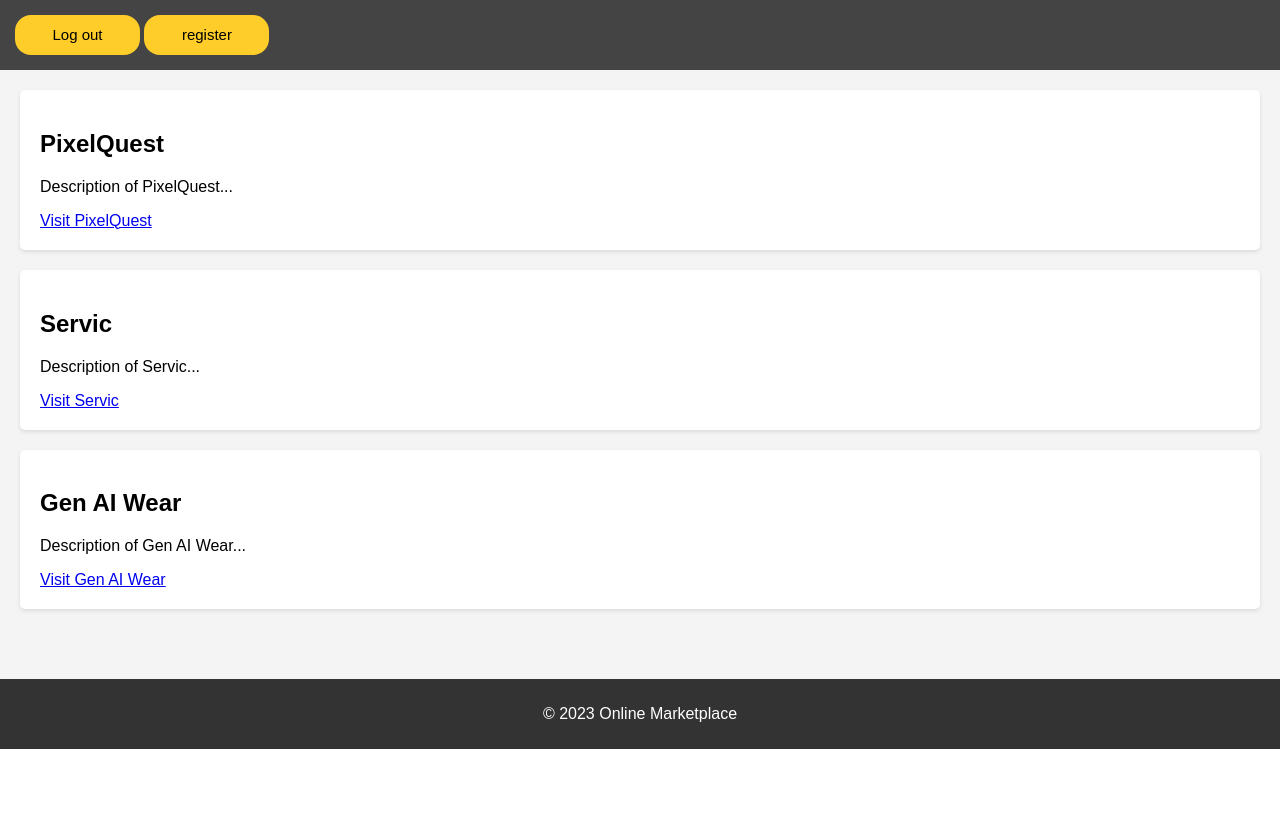
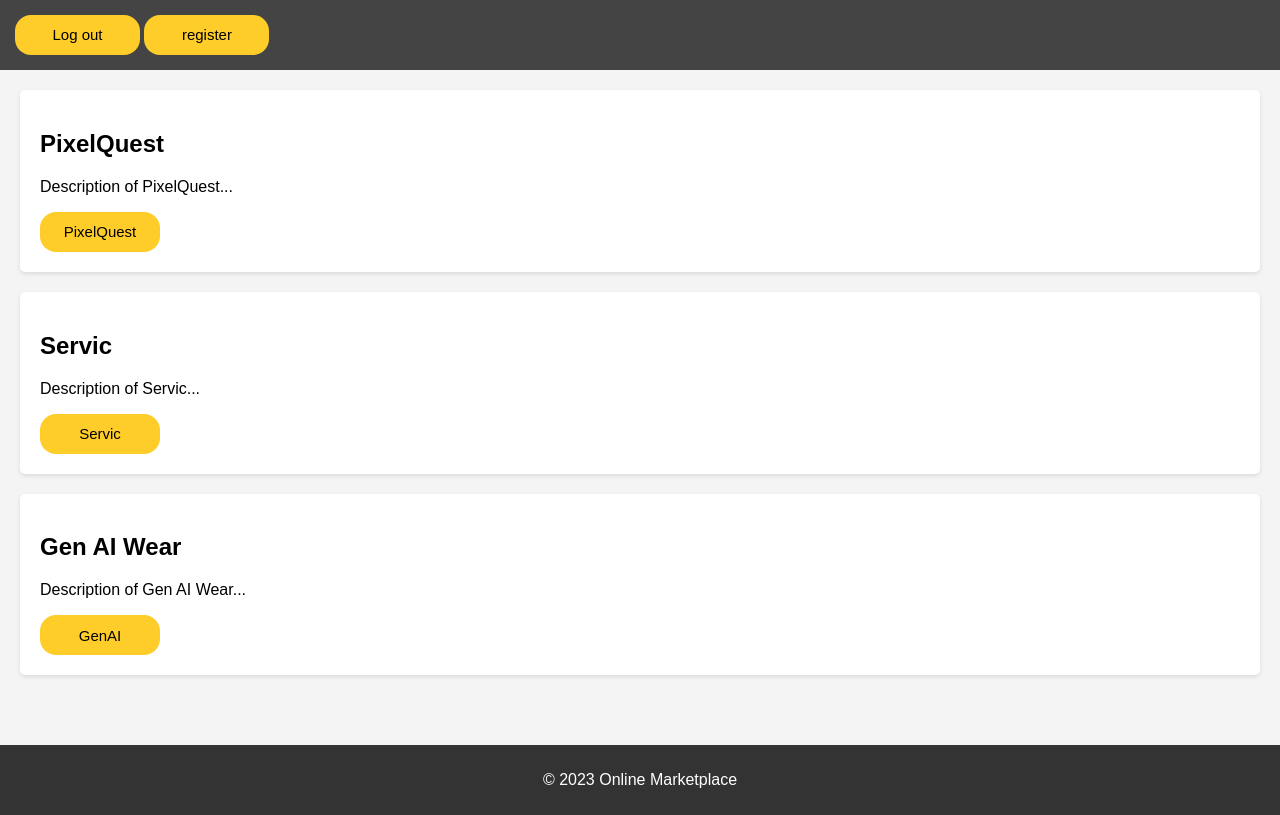
Before and after one commit to XzeraSpartan/CMPE-272-Project, a PHP site: page /index.php in a window 1280 px wide. Shown: the part 100-915 px from the top of the page. Before the commit the page ends 849 px from the top, so only its background shows below. Run offline with PHP 8.4, Linux system fonts and the light colour scheme; the visitor is signed in with stand-in values (Sample User, id 1).

Commit message:
ore wa eren jaeger

```diff
--- a/index.php
+++ b/index.php
@@ -13,7 +13,8 @@ $is_admin_logged_in = isset($_SESSION['admin_logged_in']) && $_SESSION['admin_lo
         body { font-family: Arial, sans-serif; margin: 0; padding: 0; background-color: #f4f4f4; }
         .header { background-color: #333; color: white; padding: 10px 0; text-align: center; }
         .nav { padding: 15px; background: #444; }
-        .nav button {background-color: #ffcd29;
+        button {
+                    background-color: #ffcd29;
                     border: none;
                     color: black;
                     font-family: "Arial Rounded MT Bold", sans-serif;
@@ -28,7 +29,8 @@ $is_admin_logged_in = isset($_SESSION['admin_logged_in']) && $_SESSION['admin_lo
                     min-width: 100px;
                     height: 40px;
                     transition: background-color 0.3s;
-    display: inline-block;}
+                    display: inline-block;
+                }
         .main { padding: 20px; }
         .card { background: white; padding: 20px; margin-bottom: 20px; border-radius: 5px; box-shadow: 0 2px 4px rgba(0,0,0,0.1); }
         .footer { background-color: #333; color: white; text-align: center; padding: 10px 0; margin-top: 30px; }
@@ -52,17 +54,17 @@ $is_admin_logged_in = isset($_SESSION['admin_logged_in']) && $_SESSION['admin_lo
         <div class="card">
             <h2>PixelQuest</h2>
             <p>Description of PixelQuest...</p>
-            <a href="pixelquest/index.php">Visit PixelQuest</a>
+            <button class="button" onclick="location.href='pixelquest/index.php';">PixelQuest</button>
         </div>
         <div class="card">
             <h2>Servic</h2>
             <p>Description of Servic...</p>
-            <a href="servic/index.php">Visit Servic</a>
+            <button class="button" onclick="location.href='Servic/index.php';">Servic</button>
         </div>
         <div class="card">
             <h2>Gen AI Wear</h2>
             <p>Description of Gen AI Wear...</p>
-            <a href="GenAI/index.php">Visit Gen AI Wear</a>
+            <button class="button" onclick="location.href='GenAI/index.php';">GenAI</button>
         </div>
     </div>
     <div class="footer">
```
Lines whose indentation alone changed are shown as unchanged.
